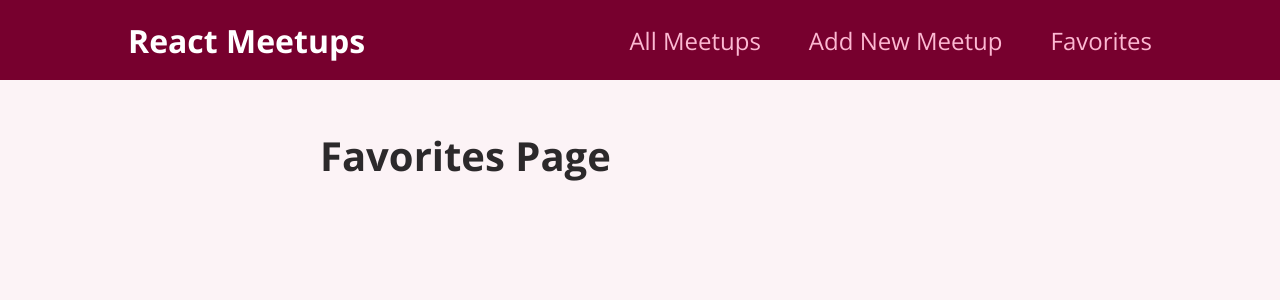
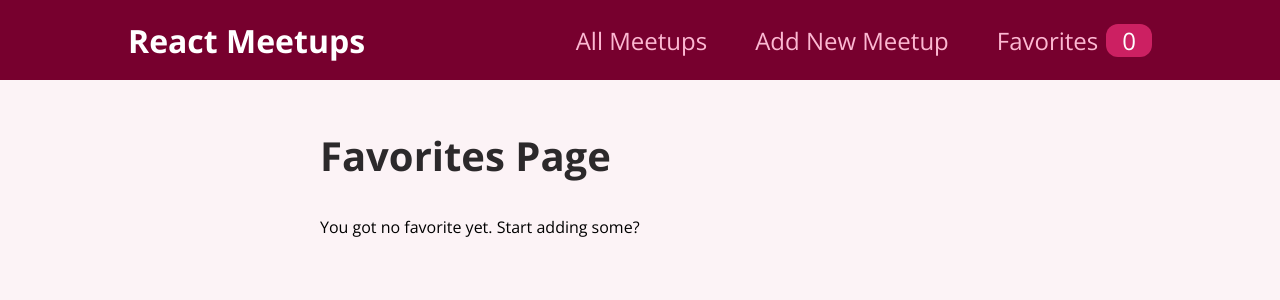
Before and after one commit to silviolimeira/react-course, a React (Create React App) app: page /favorites in a window 1280 px wide. Shown: the top 300 px of the page. Built offline with nearby package versions, Linux system fonts and the light colour scheme.

Commit message:
More Context Usage

```diff
--- a/src/components/layout/MainNavigation.js
+++ b/src/components/layout/MainNavigation.js
@@ -1,8 +1,11 @@
+import { useContext } from "react";
 import { Link } from "react-router-dom";
 
 import classes from "./MainNavigation.module.css";
+import FavoritesContext from "../../store/favorites-context";
 
 function MainNavigation() {
+  const favoritesCtx = useContext(FavoritesContext);
   return (
     <header className={classes.header}>
       <div className={classes.logo}>React Meetups</div>
@@ -15,7 +18,12 @@
             <Link to="/new-meetup">Add New Meetup</Link>
           </li>
           <li>
-            <Link to="/favorites">Favorites</Link>
+            <Link to="/favorites">
+              Favorites
+              <span className={classes.badge}>
+                {favoritesCtx.totalFavorites}
+              </span>
+            </Link>
           </li>
         </ul>
       </nav>
--- a/src/pages/Favorites.js
+++ b/src/pages/Favorites.js
@@ -1,8 +1,23 @@
+import { useContext } from "react";
+import FavoritesContext from "../store/favorites-context";
+import MeetupList from "../components/meetups/MeetupList";
+
 function FavoritesPage() {
+  const favoritesCtx = useContext(FavoritesContext);
+
+  let content;
+
+  if (favoritesCtx.totalFavorites === 0) {
+    content = <p>You got no favorite yet. Start adding some?</p>;
+  } else {
+    content = <MeetupList meetups={favoritesCtx.favorites} />;
+  }
+
   return (
-    <>
+    <section>
       <h1>Favorites Page</h1>
-    </>
+      {content}
+    </section>
   );
 }
 
```
